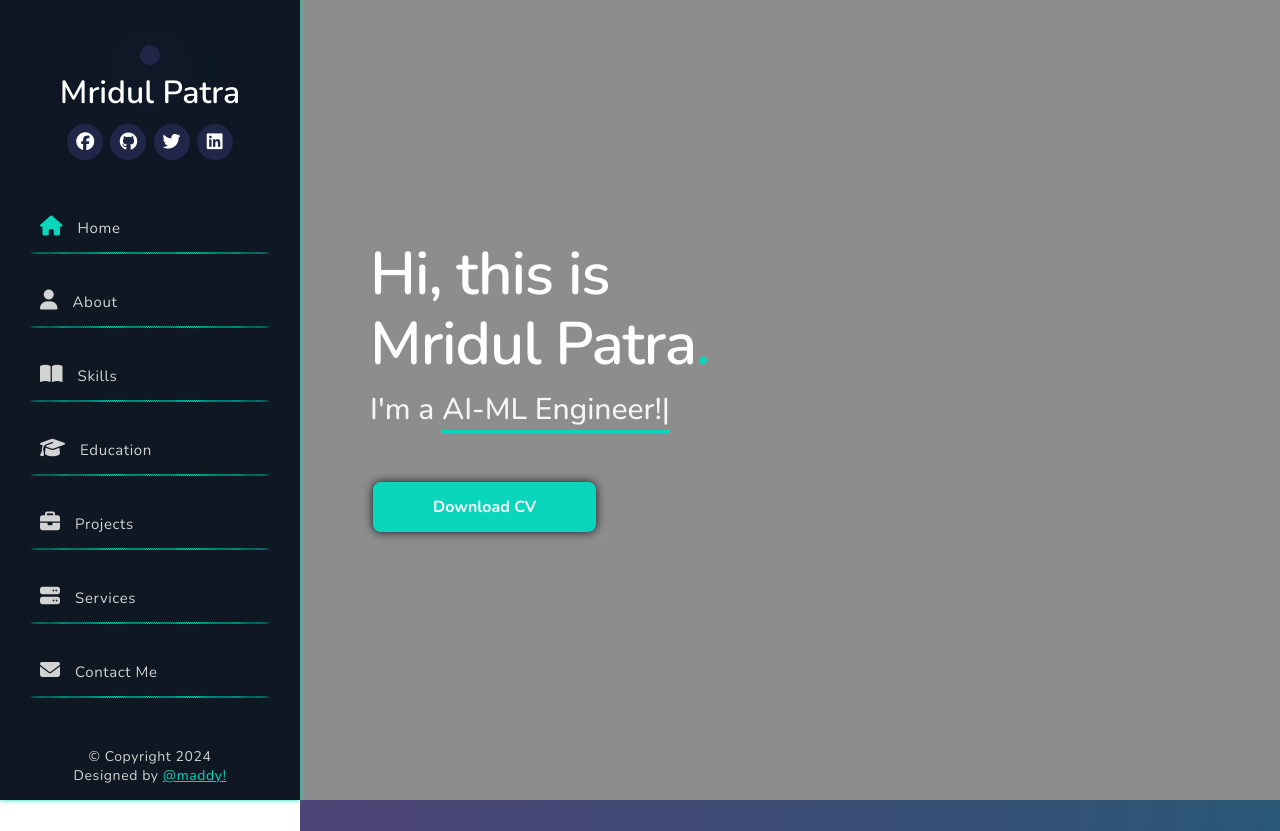
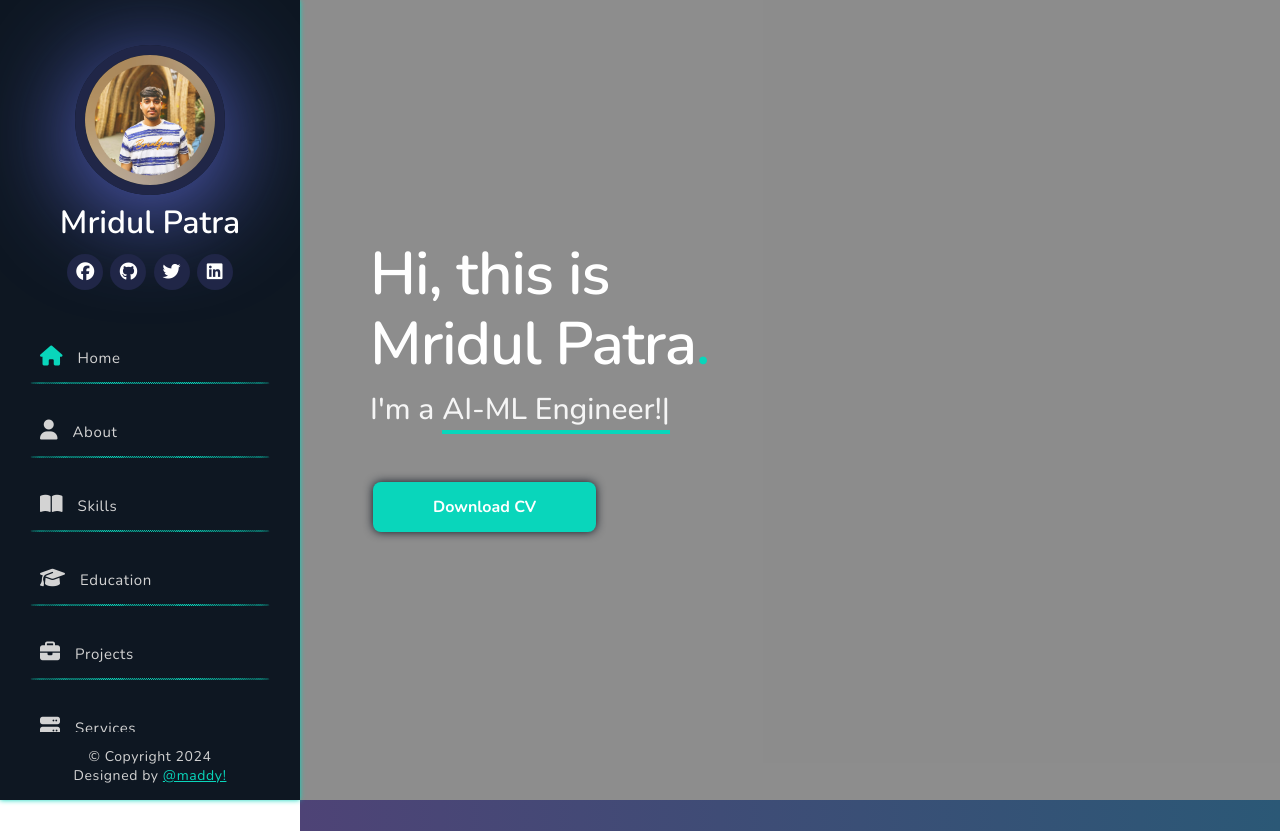
Before and after one commit to comed03/Portfoliowebsite, a plain HTML site: page index.html in a window 1280 px wide. Shown: the top 831 px of the page. Drawn offline with nearby package versions, Linux system fonts and the light colour scheme; files whose address does not match are found by name.

Commit message:
Update index.html

```diff
--- a/index.html
+++ b/index.html
@@ -18,7 +18,7 @@
     <header>
         <!--=== profile ===-->
         <div class="profile">
-            <img src="./img/profiledp.jpeg" alt="">
+            <img src="profiledp.jpeg" alt="">
             <h1>Mridul Patra</h1>
             <div class="social-icons">
                 <a href="https://www.facebook.com/mridul.patra.566"><i class="fa-brands fa-facebook"></i></a>
```
